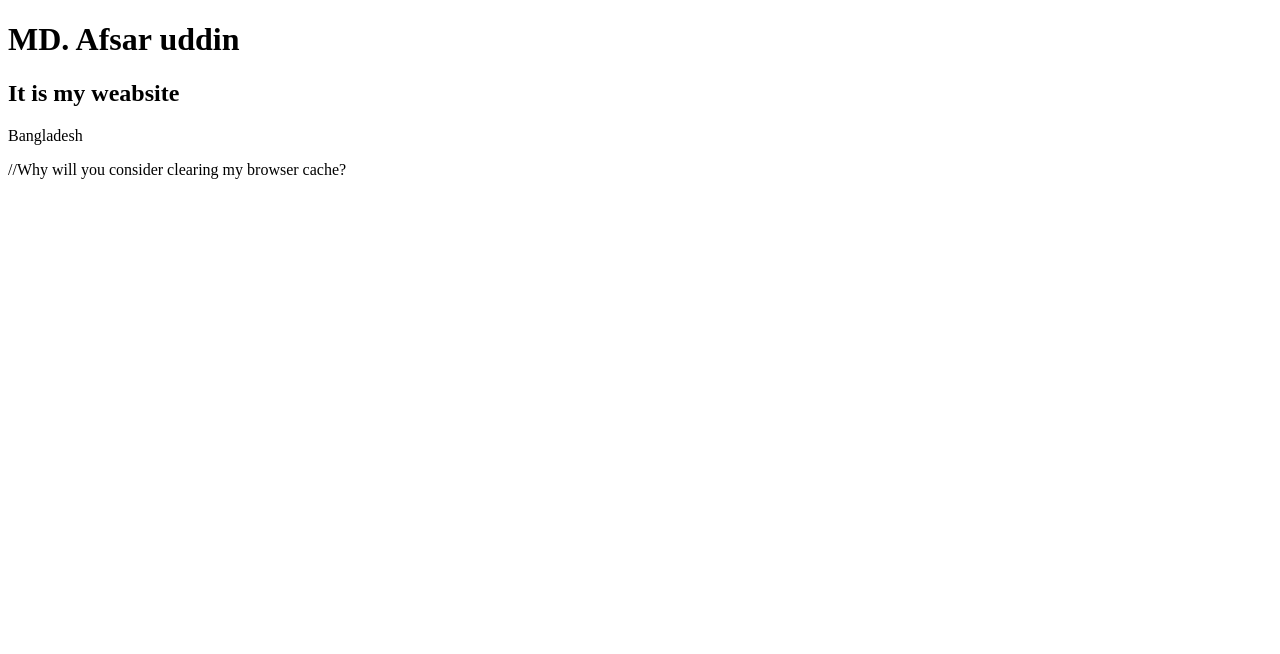
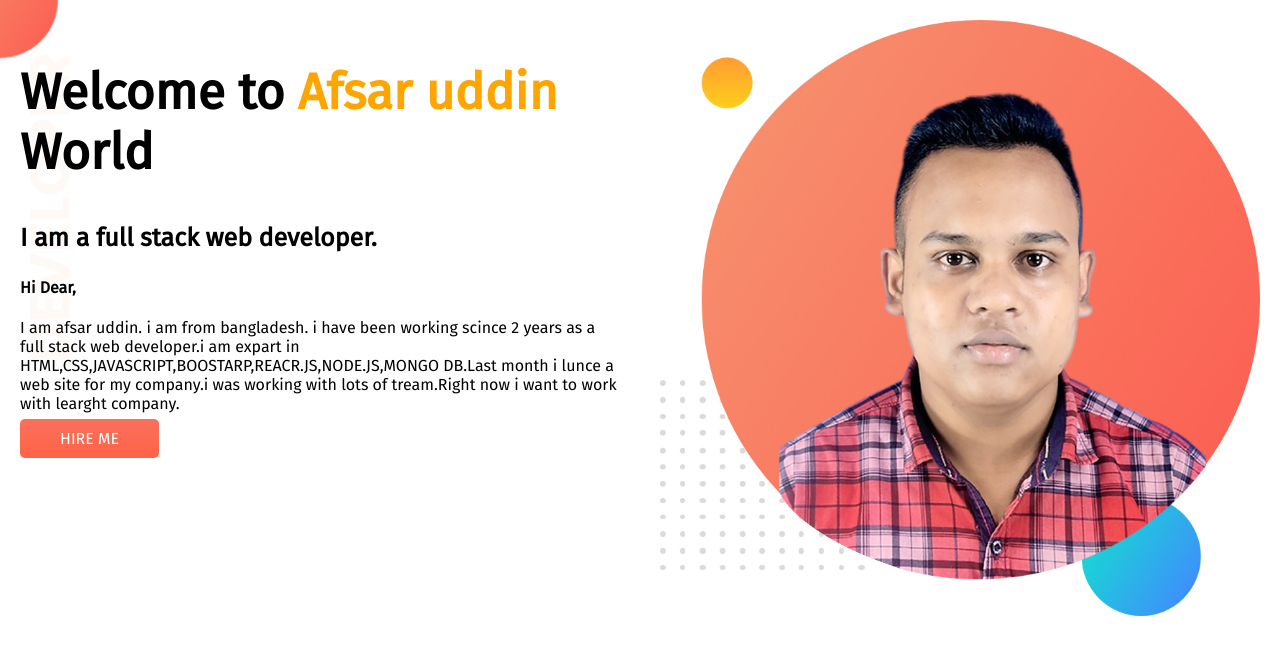
Before and after one commit to Afsaruddin12133/Afsar-Portfolio-Websit, a plain HTML site: page Afsar.html in a window 1280 px wide. Drawn offline with Linux system fonts and the light colour scheme.

Commit message:
first section added

```diff
--- a/Afsar.css
+++ b/Afsar.css
@@ -0,0 +1,37 @@
+@import url('https://fonts.googleapis.com/css2?family=Fira+Sans&display=swap');
+
+body{
+    font-family: 'Fira Sans', sans-serif;
+    margin: 0;
+}
+#orange-color{
+    color: orange;
+}
+.containar{
+ width: 50%;
+ padding: 20px;
+}
+.flexgivole{
+    display: flex;
+    background-image: url(image/top-banner.png);
+    background-repeat: no-repeat;
+}
+img{
+    width: 100%;
+}
+h1{
+    font-size: 50px;
+
+}
+h3{
+    font-size: 25px;
+}
+.link-button{
+    text-decoration: none;
+    background-image: linear-gradient(#FA705B, tomato);
+    padding: 10px 40px;
+    border-radius: 5px;
+    color: white;
+
+
+}
--- a/Afsar.html
+++ b/Afsar.html
@@ -1,18 +1,24 @@
 <!DOCTYPE html>
 <html lang="en">
 <head>
+    <link rel="stylesheet" href="Afsar.css">
     <meta charset="UTF-8">
     <meta http-equiv="X-UA-Compatible" content="IE=edge">
     <meta name="viewport" content="width=device-width, initial-scale=1.0">
     <title>New Weabsite</title>
-    <style src="Afsar.css"></style>
-
 </head>
 <body>
-    <h1>MD. Afsar uddin</h1>
-    <h2>It is my weabsite</h2>
-    <p>Bangladesh</p>
-    //Why will you consider clearing my browser cache?
-    <script src="Afsar.js"></script>
+    <section class="flexgivole">
+        <div class="containar">
+          <h1>Welcome to <span id="orange-color">Afsar uddin</span> World</h1>
+          <h3>I am a full stack web developer.</h3>
+          <h4>Hi Dear,</h4>
+          <p>I am afsar uddin. i am from bangladesh. i have been working scince 2 years as a full stack web developer.i am expart in HTML,CSS,JAVASCRIPT,BOOSTARP,REACR.JS,NODE.JS,MONGO DB.Last month i lunce a web site for my company.i was working with lots of tream.Right now i want to work with learght company. </p>
+          <a class="link-button" href="#">HIRE ME</a>
+        </div>
+        <div class="containar">
+            <img src="image/my-bg.jpg" alt="Image">
+        </div>
+    </section>
 </body>
 </html>
```
Also changed, not shown: image/jhankar.png (deleted), image/jhankar2.png (deleted), image/my-bg.jpg (added), image/my-bg.png (deleted), image/my-bg2.jpg (added), 1 other file.
